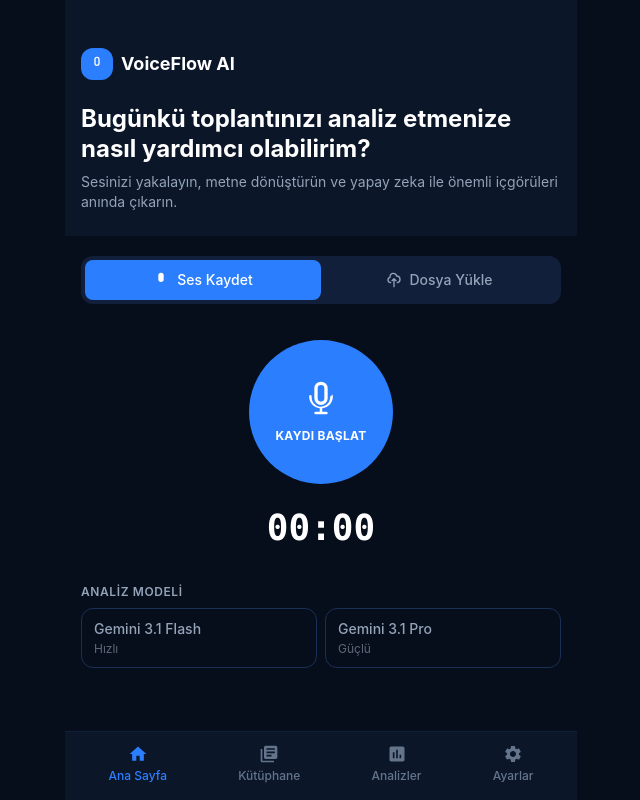
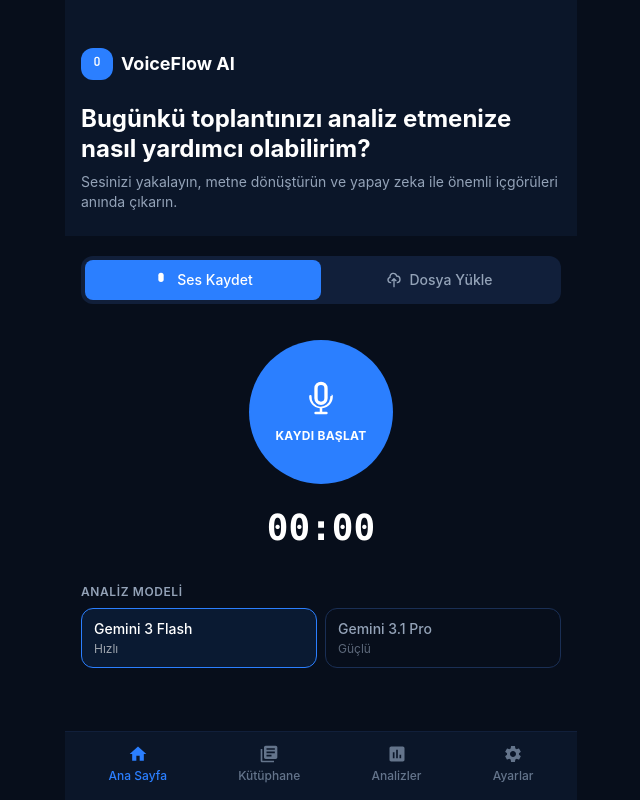
Before and after one commit to moreaimore82-dev/claudevoiceanalyse, a React (Vite) app: page / in a window 1280 px wide. Shown: the whole page, without its empty margins (319-959 px from the left). Built offline with nearby package versions, Linux system fonts and the light colour scheme.

Commit message:
fix: Gemini 3 Flash Preview ve 3.1 Pro Preview modelleri

```diff
--- a/src/App.jsx
+++ b/src/App.jsx
@@ -10,8 +10,8 @@ import BottomNav from './components/BottomNav'
 import LibraryView from './components/LibraryView'
 
 const GEMINI_MODELS = [
-  { id: 'gemini-3.1-flash', label: 'Gemini 3.1 Flash', desc: 'Hızlı' },
-  { id: 'gemini-3.1-pro', label: 'Gemini 3.1 Pro', desc: 'Güçlü' },
+  { id: 'gemini-3-flash-preview', label: 'Gemini 3 Flash', desc: 'Hızlı' },
+  { id: 'gemini-3.1-pro-preview', label: 'Gemini 3.1 Pro', desc: 'Güçlü' },
 ]
 
 function blobToBase64(blob) {
@@ -319,7 +319,7 @@ function HomePage({ inputMode, setInputMode, selectedModel, setSelectedModel, on
 export default function App() {
   const [page, setPage] = useState('home')
   const [inputMode, setInputMode] = useState('record')
-  const [selectedModel, setSelectedModel] = useState('gemini-2.5-flash')
+  const [selectedModel, setSelectedModel] = useState('gemini-3-flash-preview')
   const [processing, setProcessing] = useState(false)
   const [processingStep, setProcessingStep] = useState(null)
   const [results, setResults] = useState(null)
```
Also changed, not shown: 1 other file (tests, documents, lock files or other folders).
